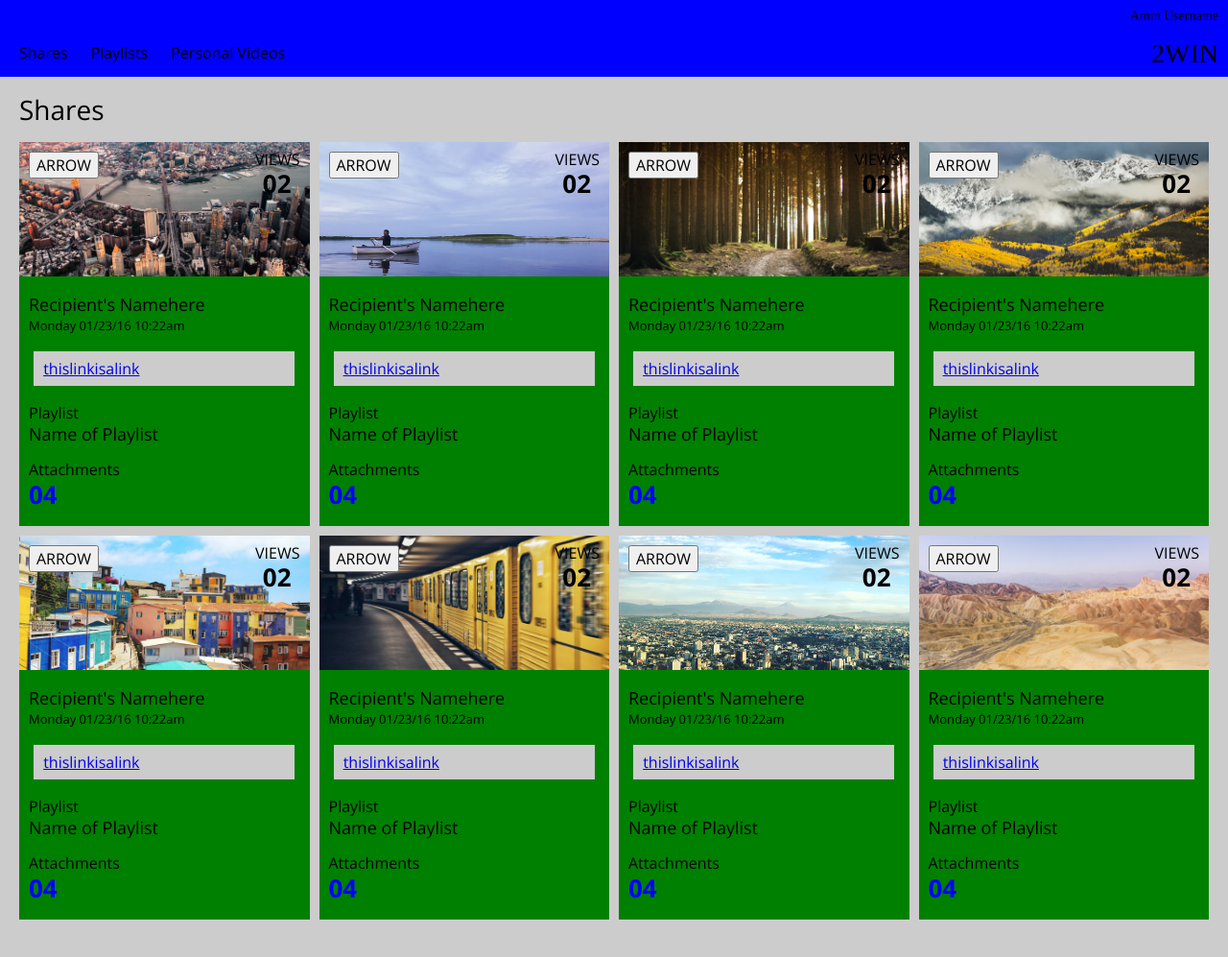
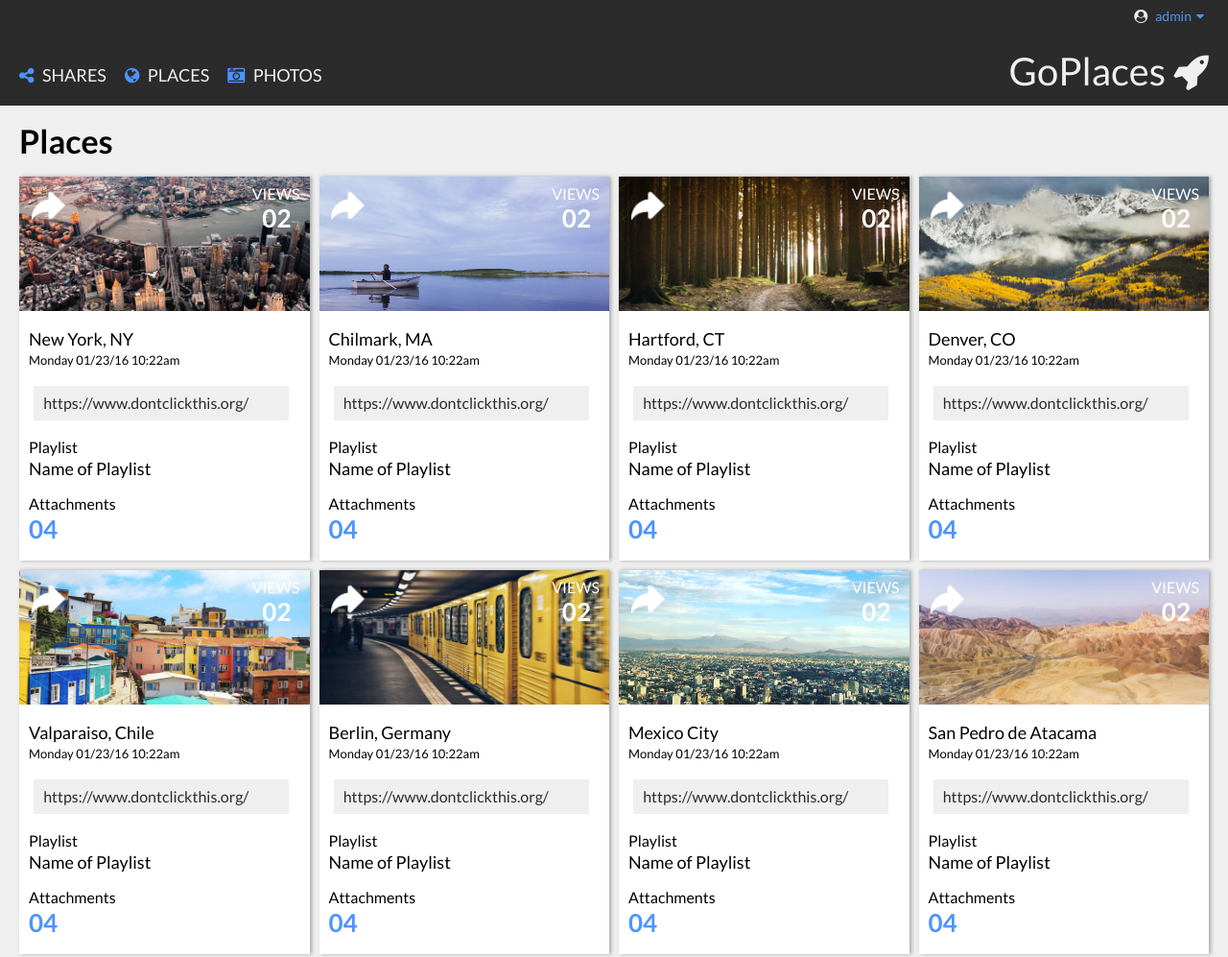
Before and after one commit to jjlljj/jl-comp-challenge-2, a plain HTML site: page index.html in a window 1280 px wide. Shown: the whole page at 96% size. Drawn offline with nearby package versions, Linux system fonts and the light colour scheme.

Commit message:
Style header and colors, add card copy

```diff
--- a/index.html
+++ b/index.html
@@ -3,7 +3,8 @@
 <head>
   <title>Static Comp Challenge 2</title>
   <meta name="viewport" content="width=device-width, initial-scale=1.0">
-  <link href="https://fonts.googleapis.com/css?family=Open+Sans:400,700" rel="stylesheet">
+  <link href="https://fonts.googleapis.com/css?family=Lato:400,700" rel="stylesheet">
+  <link rel="stylesheet" href="https://cdnjs.cloudflare.com/ajax/libs/font-awesome/4.7.0/css/font-awesome.min.css">
   <link rel="stylesheet" type="text/css" href="styles/reset.css">
   <link rel="stylesheet" type="text/css" href="styles/style.css">
 </head>
@@ -12,33 +13,30 @@
   <header class="site-header">
     <nav class="nav-container message">
       <ul>
-        <li class="nav-item">Shares</li>
-        <li class="nav-item">Playlists</li>
-        <li class="nav-item">Personal Videos</li>
+        <li class="nav-item"><i class="fa fa-share-alt nav-icon" aria-hidden="true"></i> SHARES</li>
+        <li class="nav-item"><i class="fa fa-globe nav-icon" aria-hidden="true"></i> PLACES</li>
+        <li class="nav-item"><i class="fa fa-camera-retro nav-icon" aria-hidden="true"></i> PHOTOS</li>
       </ul>
     </nav>
-
-    <p class="admin-link">Amin Username</p>
-
-    <h1 class="main-branding">2WIN</h1>
-
+    <p class="admin-link"><i class="fa fa-user-circle admin-icon" aria-hidden="true"></i>admin<i class="fa fa-caret-down nav-icon" aria-hidden="true"></i></p>
+    <h1 class="main-branding">GoPlaces <i class="fa fa-rocket" aria-hidden="true"></i></h1>
   </header>
 
   <main class="site-body">
-    <h1 class="body-header">Shares</h1>
+    <h1 class="body-header">Places</h1>
 
     <section class="cards-container">
 
       <article class="card-tile">
         <header class="card-header new-york img-banner">
-          <button class="card-link-arrow">ARROW</button>
+          <button class="card-link-arrow"></button>
           <h4 class="views-label">VIEWS</h4>
           <h2 class="views-count">02</h2>
         </header>
         <section class="card-section">
-          <h3 class="name-label">Recipient's Namehere</h3>
+          <h3 class="name-label">New York, NY</h3>
           <h5 class="time-label">Monday 01/23/16 10:22am</h5>
-          <a class= "card-link" href="https://www.dontclickthislinkitsfake.org/itsatrap" >thislinkisalink</a>
+          <a class= "card-link" href="https://www.dontclickthislinkitsfake.org/itsatrap" >https://www.dontclickthis.org/</a>
           <h4 class="playlist-label">Playlist</h4>
           <h3 class="playlist-name">Name of Playlist</h3>
           <h4 class="attachments-label">Attachments</h4>
@@ -48,14 +46,14 @@
 
       <article class="card-tile">
         <header class="card-header mvy img-banner">
-          <button class="card-link-arrow">ARROW</button>
+          <button class="card-link-arrow"></button>
           <h4 class="views-label">VIEWS</h4>
           <h2 class="views-count">02</h2>
         </header>
         <section class="card-section">
-          <h3 class="name-label">Recipient's Namehere</h3>
+          <h3 class="name-label">Chilmark, MA</h3>
           <h5 class="time-label">Monday 01/23/16 10:22am</h5>
-          <a class= "card-link" href="https://www.dontclickthislinkitsfake.org/itsatrap" >thislinkisalink</a>
+          <a class= "card-link" href="https://www.dontclickthislinkitsfake.org/itsatrap" >https://www.dontclickthis.org/</a>
           <h4 class="playlist-label">Playlist</h4>
           <h3 class="playlist-name">Name of Playlist</h3>
           <h4 class="attachments-label">Attachments</h4>
@@ -65,14 +63,14 @@
 
       <article class="card-tile">
         <header class="card-header  ct img-banner">
-          <button class="card-link-arrow">ARROW</button>
+          <button class="card-link-arrow"></button>
           <h4 class="views-label">VIEWS</h4>
           <h2 class="views-count">02</h2>
         </header>
         <section class="card-section">
-          <h3 class="name-label">Recipient's Namehere</h3>
+          <h3 class="name-label">Hartford, CT</h3>
           <h5 class="time-label">Monday 01/23/16 10:22am</h5>
-          <a class= "card-link" href="https://www.dontclickthislinkitsfake.org/itsatrap" >thislinkisalink</a>
+          <a class= "card-link" href="https://www.dontclickthislinkitsfake.org/itsatrap" >https://www.dontclickthis.org/</a>
           <h4 class="playlist-label">Playlist</h4>
           <h3 class="playlist-name">Name of Playlist</h3>
           <h4 class="attachments-label">Attachments</h4>
@@ -82,14 +80,14 @@
 
       <article class="card-tile">
         <header class="card-header co img-banner">
-          <button class="card-link-arrow">ARROW</button>
+          <button class="card-link-arrow"></button>
           <h4 class="views-label">VIEWS</h4>
           <h2 class="views-count">02</h2>
         </header>
         <section class="card-section">
-          <h3 class="name-label">Recipient's Namehere</h3>
+          <h3 class="name-label">Denver, CO</h3>
           <h5 class="time-label">Monday 01/23/16 10:22am</h5>
-          <a class= "card-link" href="https://www.dontclickthislinkitsfake.org/itsatrap" >thislinkisalink</a>
+          <a class= "card-link" href="https://www.dontclickthislinkitsfake.org/itsatrap" >https://www.dontclickthis.org/</a>
           <h4 class="playlist-label">Playlist</h4>
           <h3 class="playlist-name">Name of Playlist</h3>
           <h4 class="attachments-label">Attachments</h4>
@@ -99,14 +97,14 @@
 
       <article class="card-tile">
         <header class="card-header valparaiso img-banner">
-          <button class="card-link-arrow">ARROW</button>
+          <button class="card-link-arrow"></button>
           <h4 class="views-label">VIEWS</h4>
           <h2 class="views-count">02</h2>
         </header>
         <section class="card-section">
-          <h3 class="name-label">Recipient's Namehere</h3>
+          <h3 class="name-label">Valparaiso, Chile</h3>
           <h5 class="time-label">Monday 01/23/16 10:22am</h5>
-          <a class= "card-link" href="https://www.dontclickthislinkitsfake.org/itsatrap" >thislinkisalink</a>
+          <a class= "card-link" href="https://www.dontclickthislinkitsfake.org/itsatrap" >https://www.dontclickthis.org/</a>
           <h4 class="playlist-label">Playlist</h4>
           <h3 class="playlist-name">Name of Playlist</h3>
           <h4 class="attachments-label">Attachments</h4>
@@ -116,14 +114,14 @@
 
       <article class="card-tile">
         <header class="card-header berlin img-banner">
-          <button class="card-link-arrow">ARROW</button>
+          <button class="card-link-arrow"></button>
           <h4 class="views-label">VIEWS</h4>
           <h2 class="views-count">02</h2>
         </header>
         <section class="card-section">
-          <h3 class="name-label">Recipient's Namehere</h3>
+          <h3 class="name-label">Berlin, Germany</h3>
           <h5 class="time-label">Monday 01/23/16 10:22am</h5>
-          <a class= "card-link" href="https://www.dontclickthislinkitsfake.org/itsatrap" >thislinkisalink</a>
+          <a class= "card-link" href="https://www.dontclickthislinkitsfake.org/itsatrap" >https://www.dontclickthis.org/</a>
           <h4 class="playlist-label">Playlist</h4>
           <h3 class="playlist-name">Name of Playlist</h3>
           <h4 class="attachments-label">Attachments</h4>
@@ -133,14 +131,14 @@
 
       <article class="card-tile">
         <header class="card-header cdmx img-banner">
-          <button class="card-link-arrow">ARROW</button>
+          <button class="card-link-arrow"></button>
           <h4 class="views-label">VIEWS</h4>
           <h2 class="views-count">02</h2>
         </header>
         <section class="card-section">
-          <h3 class="name-label">Recipient's Namehere</h3>
+          <h3 class="name-label">Mexico City</h3>
           <h5 class="time-label">Monday 01/23/16 10:22am</h5>
-          <a class= "card-link" href="https://www.dontclickthislinkitsfake.org/itsatrap" >thislinkisalink</a>
+          <a class= "card-link" href="https://www.dontclickthislinkitsfake.org/itsatrap" >https://www.dontclickthis.org/</a>
           <h4 class="playlist-label">Playlist</h4>
           <h3 class="playlist-name">Name of Playlist</h3>
           <h4 class="attachments-label">Attachments</h4>
@@ -150,23 +148,20 @@
 
       <article class="card-tile">
         <header class="card-header atacama img-banner">
-          <button class="card-link-arrow">ARROW</button>
+          <button class="card-link-arrow"></button>
           <h4 class="views-label">VIEWS</h4>
           <h2 class="views-count">02</h2>
         </header>
         <section class="card-section">
-          <h3 class="name-label">Recipient's Namehere</h3>
+          <h3 class="name-label">San Pedro de Atacama</h3>
           <h5 class="time-label">Monday 01/23/16 10:22am</h5>
-          <a class= "card-link" href="https://www.dontclickthislinkitsfake.org/itsatrap" >thislinkisalink</a>
+          <a class= "card-link" href="https://www.dontclickthislinkitsfake.org/itsatrap" >https://www.dontclickthis.org/</a>
           <h4 class="playlist-label">Playlist</h4>
           <h3 class="playlist-name">Name of Playlist</h3>
           <h4 class="attachments-label">Attachments</h4>
           <h2 class="attachments-number">04</h2>
         </section>
       </article>
-
-
   </main>
-
 </body>
 </html>
--- a/styles/style.css
+++ b/styles/style.css
@@ -1,15 +1,17 @@
 * {
-  font-family: "Open Sans";
+  font-family: 'Lato', sans-serif;
   font-weight: 400;
   font-size: 16px;
 }
 
 body {
-  background-color: #cccccc;
+  background-color: #EFEFEF;
+  min-width: 300px;
 }
 
 h1 {
-  font-size: 28px;
+  font-size: 34px;
+  font-weight: 800;
 }
 
 h2 {
@@ -29,46 +31,65 @@ h5 {
   font-size: 13px;
 }
 
+button {
+  outline: none;
+}
 
 /* header section */
 
 .site-header {
   width: 100%;
-  height: 80px;
-  background-color: blue;
+  height: 110px;
+  background-color: #2B2B2B;
   position: relative;
 }
 
 .nav-container {
   position: absolute;
   left: 10px;
-  bottom: 16px;
+  bottom: 22px;
 }
 
 .nav-item {
+  color: #EFEFEF;
   display: inline-block;
-  font-family: "Open sans";
-  font-size: 16px;
-  margin: 0px 10px
+  font-family: "Lato";
+  font-size: 18px;
+  margin: 0px 5px
+}
+
+.nav-icon {
+  color: #4d94ff;
+  margin: 0px 5px;
 }
 
 .admin-link {
   position: absolute;
+  font-family: "Lato";
+  color: #4d94ff;
   font-size: 14px;
   top: 10px;
-  right: 10px;
+  right: 20px;
+}
+
+.admin-icon {
+  color:  #EFEFEF;
+  margin: 0 8px;
 }
 
 .main-branding {
   position: absolute;
-  bottom: 10px;
-  right: 10px;
+  font-family: "Lato";
+  font-weight: 400;
+  color: #EFEFEF;
+  font-size: 40px;
+  bottom: 15px;
+  right: 20px;
 }
 
 /* main section */
 
 .site-body {
-
   padding: 20px ;
 }
 
@@ -78,6 +99,7 @@ h5 {
 
 .cards-container {
   display: grid;
+  width: 100%;
   grid-template-columns: 1fr 1fr 1fr 1fr;
   grid-gap: 10px;
 }
@@ -87,7 +109,8 @@ h5 {
 .card-tile {
   min-height: 380px;
   max-width: 600px;
-  background-color: green;
+  background-color: #FFFFFF;
+  box-shadow: 2px 0px 4px #a6a6a6;
 }
 
 .card-header {
@@ -97,18 +120,26 @@ h5 {
 
 .card-link-arrow {
   position: absolute;
+  background: url('../images/arrow.png') no-repeat;
+  background-position: center;
+  background-size: 35px;
+  border: none;
+  width: 40px;
+  height: 40px;
   top: 10px;
   left: 10px;
 }
 
 .views-label {
   position: absolute;
+  color: #FFFFFF;
   top: 10px;
   right: 10px;
 }
 
 .views-count {
   position: absolute;
+  color: #FFFFFF;
   right: 19px;
   top: 30px;
 }
@@ -126,11 +157,14 @@ h5 {
 }
 
 .card-link {
-  background-color: #cccccc;
+  background-color: #EFEFEF;
   display: inline-block;
   box-sizing: border-box;
-  width: 90%;
-  margin: 10px 5% ;
+  text-decoration: none;
+  color: #2B2B2B;
+  word-wrap:break-word;
+  width: 88%;
+  margin: 10px 5%;
   padding: 10px;
 }
 
@@ -148,11 +182,10 @@ h5 {
 
 .attachments-number {
   margin: 0px 10px 20px;
-  color: blue;
+  color: #4d94ff;
 }
 
-/* header images */
-
+/* card header images */
 
 .new-york {
   background: url(../images/ny.jpg) no-repeat;
@@ -191,31 +224,44 @@ h5 {
   background-size: cover;
 }
 
-
 /* media */
 
 @media screen and (max-width: 1000px) {
   .cards-container {
     grid-template-columns: 1fr 1fr 1fr;
   }
-
 }
 
 @media screen and (max-width: 700px) {
   .cards-container {
     grid-template-columns: 1fr 1fr;
   }
-
 }
 
-@media screen and (max-width: 500px) {
+@media screen and (max-width: 575px) {
   .cards-container {
     grid-template-columns: 1fr;
   }
 
-  .main-branding {
-  top: 10px;
-  left: 10px;
+  .site-header {
+    height: 100px;
   }
 
+  .main-branding {
+    top: 15px;
+    left: 18px;
+    font-size: 34px;
+  }
+
+  .admin-link {
+    top: 25px;
+  }
+
+  .nav-container {
+    bottom: 15px;
+  }
+
+  .nav-item {
+    font-size: 15px;
+  }
 }
```
Also changed, not shown: images/arrow.png (added).
